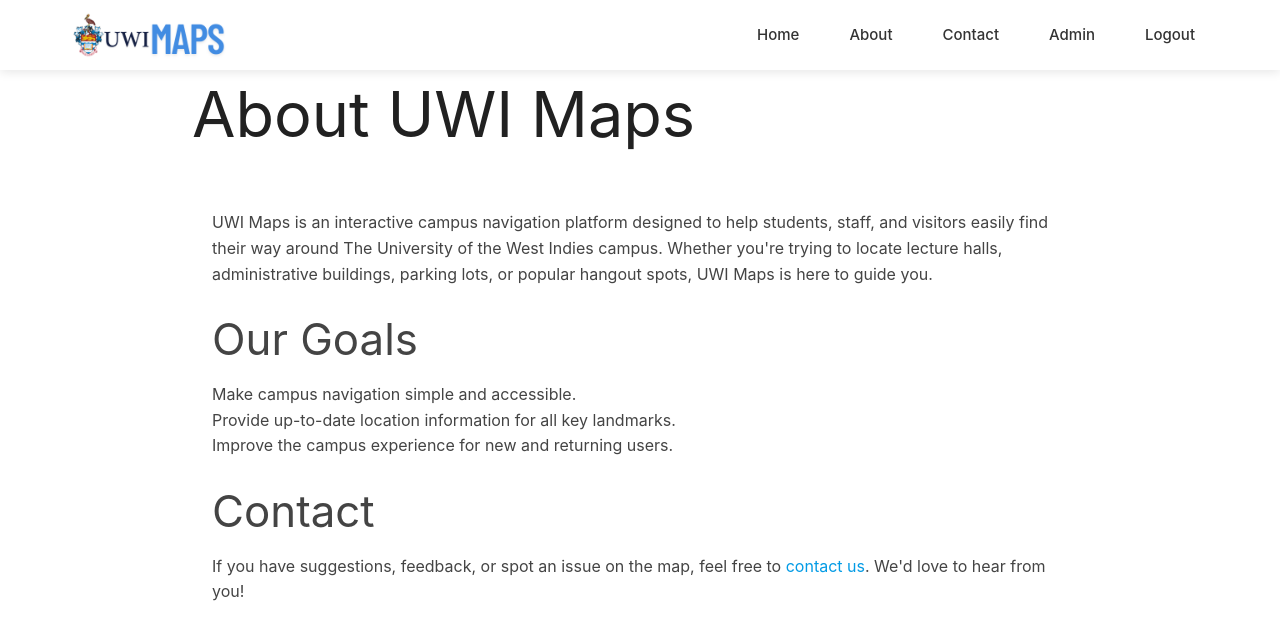
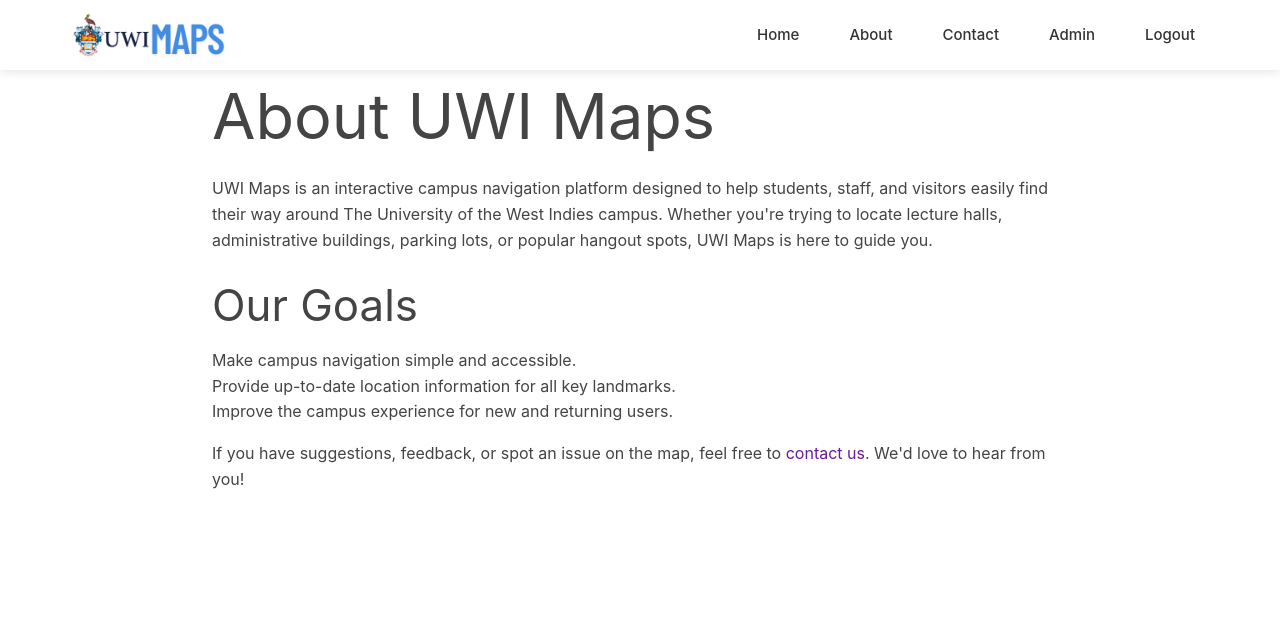
Before and after one commit to SangeetaSantokee/UWI_Maps, a Flask app: page /about in a window 1280 px wide. Shown: the top 640 px of the page. Run offline with Flask 3, Linux system fonts and the light colour scheme.

Commit message:
Updated About.html

```diff
--- a/App/templates/about.html
+++ b/App/templates/about.html
@@ -4,9 +4,9 @@
 {% block page %}UWI Maps{% endblock %}
 
 {% block content %}
-<h1 style="margin-top: 80px;">About UWI Maps</h1>
+<section class="about-section">
+    <h1>About UWI Maps</h1>
 
-<div class="about-section">
     <p>
         UWI Maps is an interactive campus navigation platform designed to help students, staff, and visitors
         easily find their way around The University of the West Indies campus. Whether you're trying to locate
@@ -20,10 +20,9 @@
         <li>Improve the campus experience for new and returning users.</li>
     </ul>
 
-    <h3>Contact</h3>
     <p>
         If you have suggestions, feedback, or spot an issue on the map, feel free to
-        <a href="/contact">contact us</a>. We'd love to hear from you!
+        <a href="/contact" style="color: #6a1b9a;">contact us</a>. We'd love to hear from you!
     </p>
-</div>
+</section>
 {% endblock %}
```
